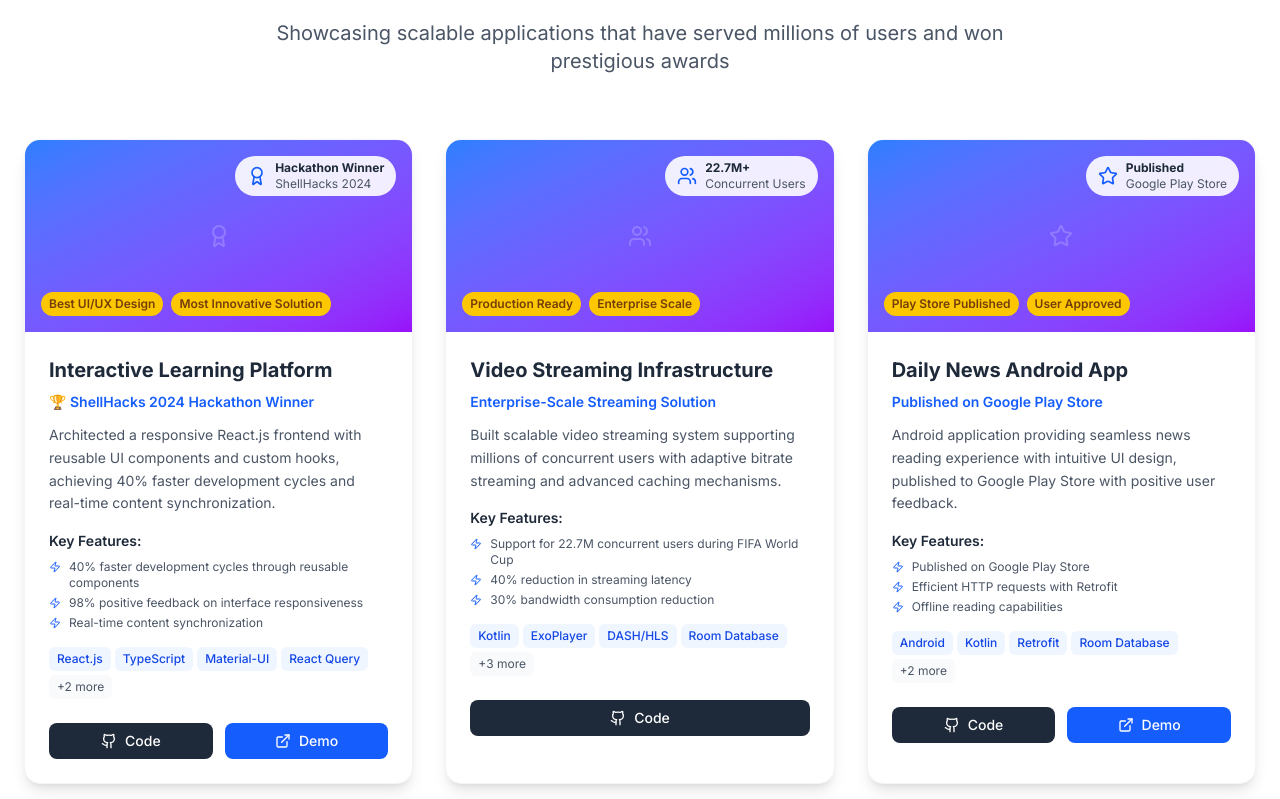
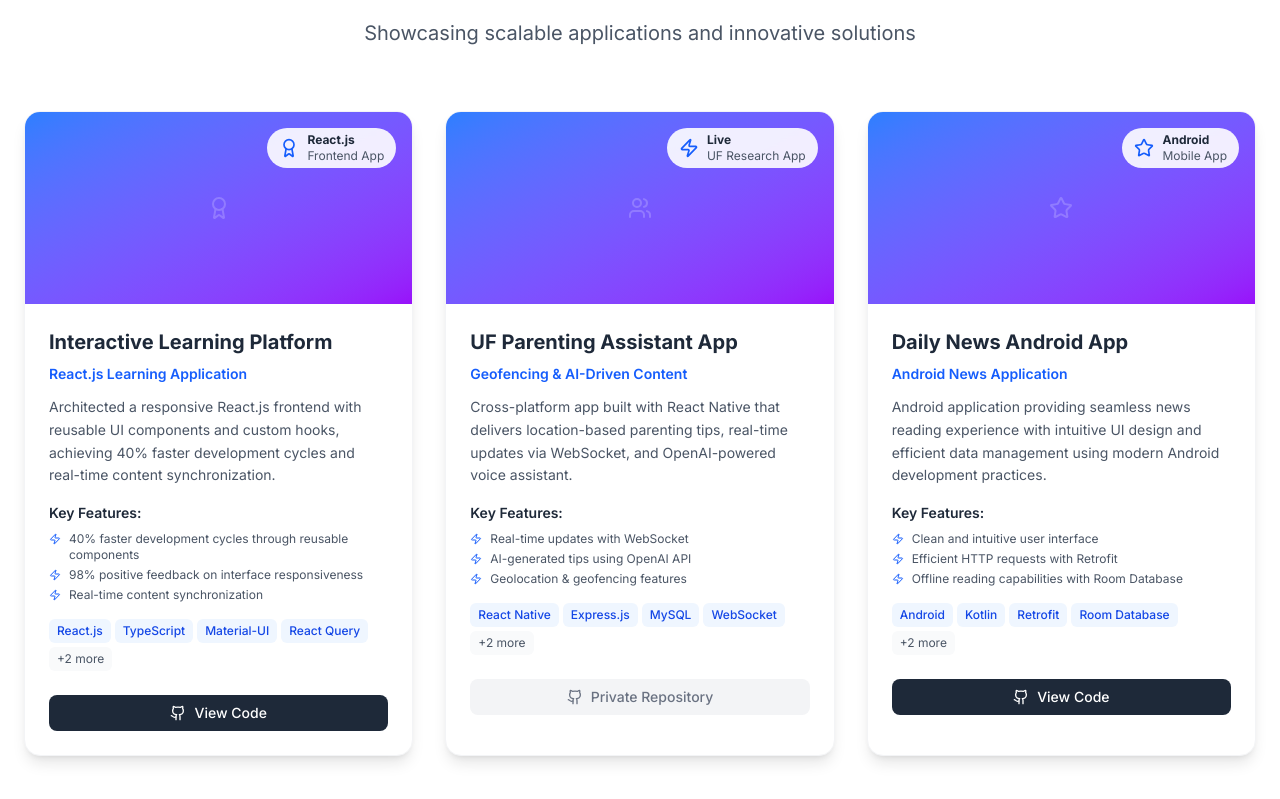
Before and after one commit to ayush0210/ayush-portfolio, a Next.js app: page / in a window 1280 px wide. Shown: the part 3361-4160 px from the top of the page. Built offline with nearby package versions, Linux system fonts and the light colour scheme.

Commit message:
UI_changes

```diff
--- a/src/components/Projects.tsx
+++ b/src/components/Projects.tsx
@@ -1,13 +1,15 @@
 'use client';
 
 import { motion } from 'framer-motion';
-import { ExternalLink, Github, Award, Users, Zap, Star } from 'lucide-react';
+import { Github, Award, Users, Zap, Star } from 'lucide-react';
+import { useState } from 'react';
 
 const Projects = () => {
+  const [expandedTech, setExpandedTech] = useState<Record<number, boolean>>({});
   const projects = [
     {
       title: "Interactive Learning Platform",
-      subtitle: "🏆 ShellHacks 2024 Hackathon Winner",
+      subtitle: "React.js Learning Application",
       description: "Architected a responsive React.js frontend with reusable UI components and custom hooks, achieving 40% faster development cycles and real-time content synchronization.",
       image: "/images/projects/learning-platform.jpg",
       technologies: ["React.js", "TypeScript", "Material-UI", "React Query", "Web Speech API", "CSS Modules"],
@@ -18,56 +20,51 @@ const Projects = () => {
         "Accessible design with ARIA attributes",
         "35% reduction in initial load time"
       ],
-      githubUrl: "https://github.com/ayush-mishra/learning-platform",
-      liveUrl: "https://learning-platform-demo.vercel.app",
-      awards: ["Best UI/UX Design", "Most Innovative Solution"],
+      githubUrl: "https://github.com/ayush0210/quickquizz-frontend",
       stats: {
         icon: <Award className="w-5 h-5" />,
-        value: "Hackathon Winner",
-        label: "ShellHacks 2024"
+        value: "React.js",
+        label: "Frontend App"
       }
     },
     {
-      title: "Video Streaming Infrastructure",
-      subtitle: "Enterprise-Scale Streaming Solution",
-      description: "Built scalable video streaming system supporting millions of concurrent users with adaptive bitrate streaming and advanced caching mechanisms.",
-      image: "/images/projects/video-streaming.jpg",
-      technologies: ["Kotlin", "ExoPlayer", "DASH/HLS", "Room Database", "WorkManager", "Kotlin Coroutines", "Material Design 3"],
+      title: "UF Parenting Assistant App",
+      subtitle: "Geofencing & AI-Driven Content",
+      description: "Cross-platform app built with React Native that delivers location-based parenting tips, real-time updates via WebSocket, and OpenAI-powered voice assistant.",
+      image: "/images/projects/uf-parenting-app.jpg",
+      technologies: ["React Native", "Express.js", "MySQL", "WebSocket", "OpenAI API", "Redux"],
       features: [
-        "Support for 22.7M concurrent users during FIFA World Cup",
-        "40% reduction in streaming latency",
-        "30% bandwidth consumption reduction",
-        "Picture-in-picture mode implementation",
-        "Offline playback functionality"
+        "Real-time updates with WebSocket",
+        "AI-generated tips using OpenAI API",
+        "Geolocation & geofencing features",
+        "Offline-first architecture with Async Storage",
+        "Voice assistant with speech recognition"
       ],
-      githubUrl: "https://github.com/ayush-mishra/video-streaming",
-      awards: ["Production Ready", "Enterprise Scale"],
+      githubUrl: "",
       stats: {
-        icon: <Users className="w-5 h-5" />,
-        value: "22.7M+",
-        label: "Concurrent Users"
+        icon: <Zap className="w-5 h-5" />,
+        value: "Live",
+        label: "UF Research App"
       }
     },
     {
       title: "Daily News Android App",
-      subtitle: "Published on Google Play Store",
-      description: "Android application providing seamless news reading experience with intuitive UI design, published to Google Play Store with positive user feedback.",
+      subtitle: "Android News Application",
+      description: "Android application providing seamless news reading experience with intuitive UI design and efficient data management using modern Android development practices.",
       image: "/images/projects/daily-news.jpg",
       technologies: ["Android", "Kotlin", "Retrofit", "Room Database", "Material Design", "MVVM Architecture"],
       features: [
-        "Published on Google Play Store",
+        "Clean and intuitive user interface",
         "Efficient HTTP requests with Retrofit",
-        "Offline reading capabilities",
-        "Clean and intuitive user interface",
+        "Offline reading capabilities with Room Database",
+        "MVVM architecture for scalable code",
         "Real-time news updates"
       ],
       githubUrl: "https://github.com/ayush0210/-Daily-news-android",
-      liveUrl: "https://play.google.com/store/apps/details?id=com.ayush.dailynews",
-      awards: ["Play Store Published", "User Approved"],
       stats: {
         icon: <Star className="w-5 h-5" />,
-        value: "Published",
-        label: "Google Play Store"
+        value: "Android",
+        label: "Mobile App"
       }
     }
   ];
@@ -107,7 +104,7 @@ const Projects = () => {
             Featured Projects
           </h2>
           <p className="text-xl text-gray-600 max-w-3xl mx-auto">
-            Showcasing scalable applications that have served millions of users and won prestigious awards
+            Showcasing scalable applications and innovative solutions
           </p>
         </motion.div>
 
@@ -143,20 +140,6 @@ const Projects = () => {
                     <div className="text-gray-600">{project.stats.label}</div>
                   </div>
                 </div>
-
-                {/* Awards Badge */}
-                <div className="absolute bottom-4 left-4">
-                  <div className="flex gap-2">
-                    {project.awards.map((award, awardIndex) => (
-                      <span
-                        key={awardIndex}
-                        className="bg-yellow-400 text-yellow-900 text-xs px-2 py-1 rounded-full font-semibold"
-                      >
-                        {award}
-                      </span>
-                    ))}
-                  </div>
-                </div>
               </div>
 
               {/* Project Content */}
@@ -189,7 +172,7 @@ const Projects = () => {
                 {/* Technologies */}
                 <div className="mb-6">
                   <div className="flex flex-wrap gap-1 mb-3">
-                    {project.technologies.slice(0, 4).map((tech, techIndex) => (
+                    {(expandedTech[index] ? project.technologies : project.technologies.slice(0, 4)).map((tech, techIndex) => (
                       <span
                         key={techIndex}
                         className="px-2 py-1 bg-blue-50 text-blue-700 text-xs rounded-md font-medium"
@@ -197,17 +180,28 @@ const Projects = () => {
                         {tech}
                       </span>
                     ))}
-                    {project.technologies.length > 4 && (
-                      <span className="px-2 py-1 bg-gray-50 text-gray-600 text-xs rounded-md">
+                    {project.technologies.length > 4 && !expandedTech[index] && (
+                      <button
+                        onClick={() => setExpandedTech(prev => ({...prev, [index]: true}))}
+                        className="px-2 py-1 bg-gray-50 text-gray-600 text-xs rounded-md hover:bg-gray-100 transition-colors duration-200 cursor-pointer"
+                      >
                         +{project.technologies.length - 4} more
-                      </span>
+                      </button>
+                    )}
+                    {expandedTech[index] && project.technologies.length > 4 && (
+                      <button
+                        onClick={() => setExpandedTech(prev => ({...prev, [index]: false}))}
+                        className="px-2 py-1 bg-gray-50 text-gray-600 text-xs rounded-md hover:bg-gray-100 transition-colors duration-200 cursor-pointer"
+                      >
+                        Show less
+                      </button>
                     )}
                   </div>
                 </div>
 
                 {/* Action Buttons */}
                 <div className="flex gap-3">
-                  {project.githubUrl && (
+                  {project.githubUrl ? (
                     <a
                       href={project.githubUrl}
                       target="_blank"
@@ -215,20 +209,13 @@ const Projects = () => {
                       className="flex items-center gap-2 px-4 py-2 bg-gray-800 text-white rounded-lg hover:bg-gray-700 transition-colors duration-300 text-sm font-medium flex-1 justify-center"
                     >
                       <Github className="w-4 h-4" />
-                      Code
+                      View Code
                     </a>
-                  )}
-
-                  {project.liveUrl && (
-                    <a
-                      href={project.liveUrl}
-                      target="_blank"
-                      rel="noopener noreferrer"
-                      className="flex items-center gap-2 px-4 py-2 bg-blue-600 text-white rounded-lg hover:bg-blue-700 transition-colors duration-300 text-sm font-medium flex-1 justify-center"
-                    >
-                      <ExternalLink className="w-4 h-4" />
-                      Demo
-                    </a>
+                  ) : (
+                    <div className="flex items-center gap-2 px-4 py-2 bg-gray-100 text-gray-500 rounded-lg text-sm font-medium flex-1 justify-center">
+                      <Github className="w-4 h-4" />
+                      Private Repository
+                    </div>
                   )}
                 </div>
               </div>
@@ -252,7 +239,7 @@ const Projects = () => {
               Check out my GitHub for more projects, code samples, and contributions to open source.
             </p>
             <a
-              href="https://github.com/ayush-mishra"
+              href="https://github.com/ayush0210"
               target="_blank"
               rel="noopener noreferrer"
               className="inline-flex items-center gap-3 bg-gray-800 text-white px-8 py-3 rounded-xl font-semibold hover:bg-gray-700 transition-all duration-300 hover:transform hover:-translate-y-1"
```
Also changed, not shown: 1 other file (tests, documents, lock files or other folders).
